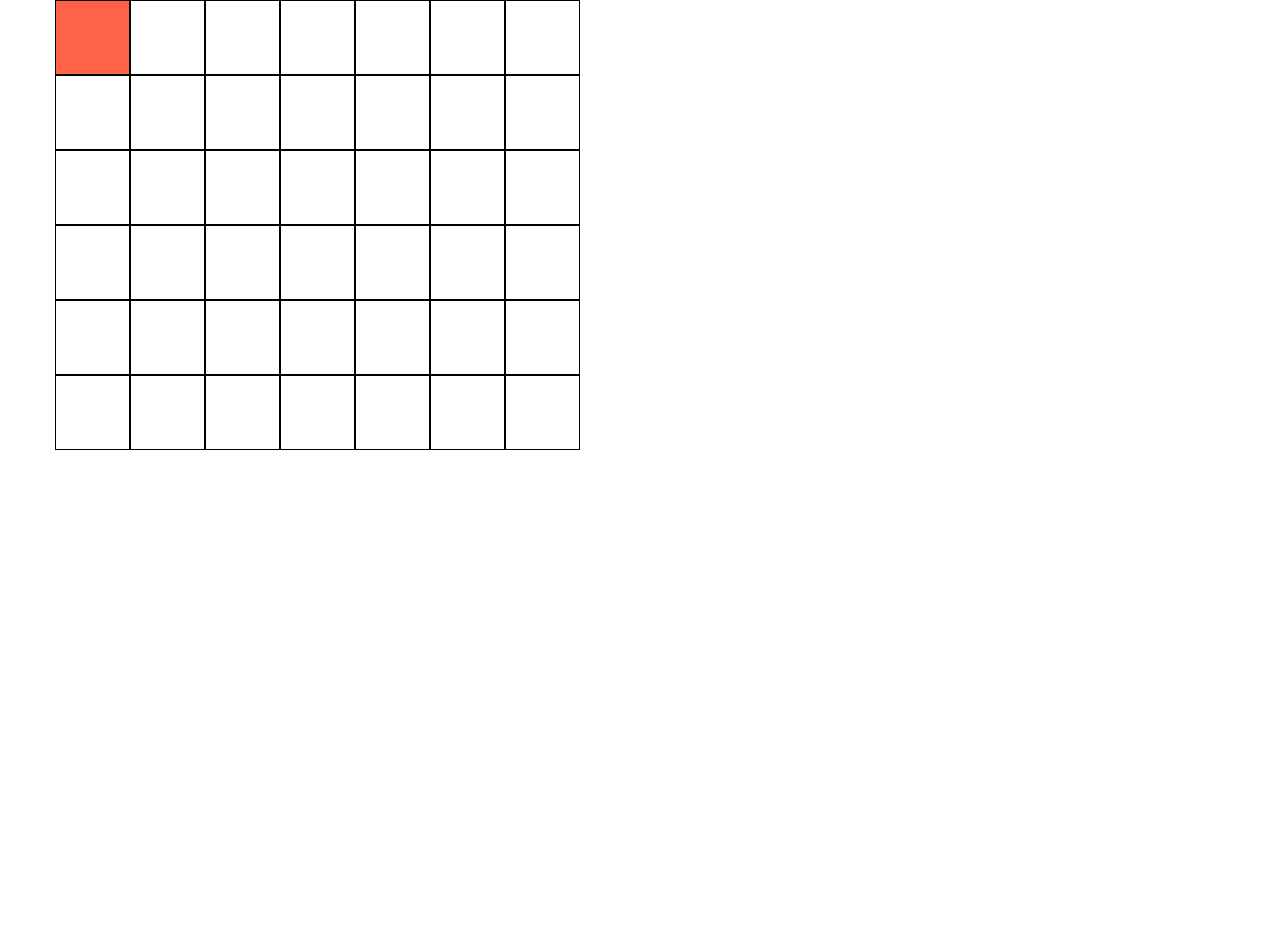
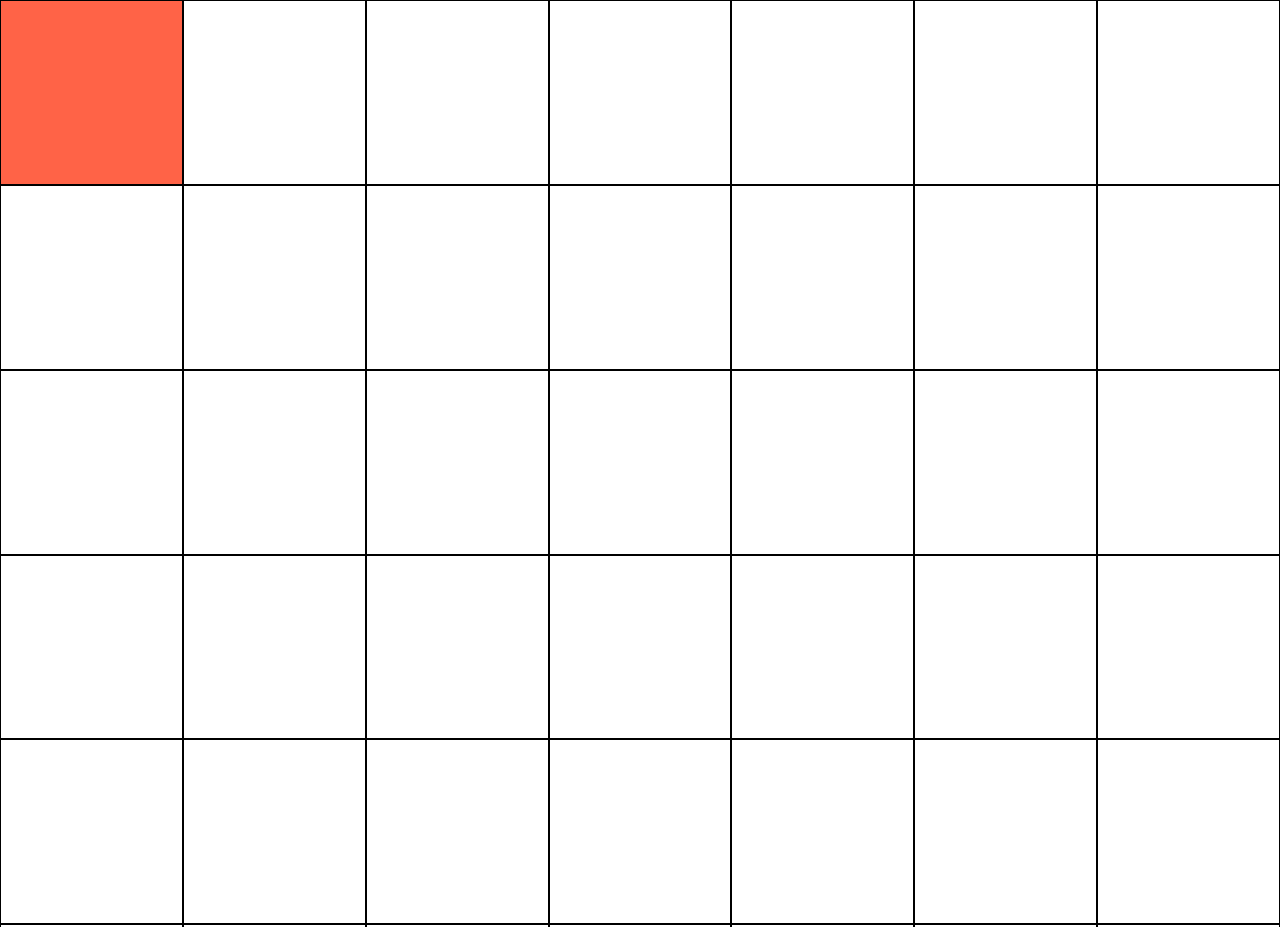
Before and after one commit to brbledsoe/worm_game, a website: page index.html in a window 1280 px wide. Shown: the top 927 px of the page. Before the commit the page ends 800 px from the top, so only its background shows below. Drawn offline with nearby package versions, Linux system fonts and the light colour scheme.

Commit message:
columns now take up 100% width of page and col_tiles now perfect squares

```diff
--- a/index.html
+++ b/index.html
@@ -5,7 +5,7 @@
   <link rel="stylesheet" type="text/css" href="style.css">
 </head>
 <body>
-  <section class="container canvas">
+  <section class="canvas">
   </section>
   <script src="node_modules/jquery/dist/jquery.js"></script>
   <script src="script.js"></script>
--- a/script.js
+++ b/script.js
@@ -16,17 +16,33 @@ function worm_game () {
 
    //empty the current canvas div
    $('.canvas').empty();
+   //size of columns
+   var col_width = 100/canvas[0].length;
+
+   console.log('------- oh hey its a col width -------')
+   console.log(col_width)
+   console.log('--------------------------------------')
 
    //append rows
    for(var i = 0; i < canvas.length; i++){
-     $('.canvas').append('<section class="row canvas_row_'+ i +'"></section>');
+     $('.canvas').append('<section class="canvas_row_'+ i +'"></section>');
 
-     //append columns within rows
+     //append columns
      for(var j = 0; j < canvas[i].length; j++){
+
+      //if [i][j] on wormHead x y add a div with red background else reg div
        if(i === wormHead[0] && j === wormHead[1]){
-         $('.canvas_row_' + i).append('<div class="canvas_col red"></div>')
+         $('.canvas_row_' + i).append(
+            '<div class="canvas_col" style="width:' + col_width + '%;">'+
+               '<div class="canvas_col_tile red"></div>' +
+            '</div>'
+          )
        }else{
-         $('.canvas_row_' + i).append('<div class="canvas_col"></div>')
+         $('.canvas_row_' + i).append(
+            '<div class="canvas_col" style="width:' + col_width + '%;">'+
+               '<div class="canvas_col_tile"></div>' +
+            '</div>'
+          )
        }
      }
    }
@@ -36,29 +52,24 @@ function worm_game () {
   //change wormHead x coord so long as we don't go lower than 0 ( no - 1)
    wormHead.splice(0, 1, Math.max(wormHead[0] - 1, 0));
    renderCanvas()
-
-   console.log(wormHead)
  }
 
  function moveRight(){
   //change wormHead y coord so long as it doesn't exceed the length of a canvas array
   wormHead.splice(1, 1, Math.min(wormHead[1] + 1, canvas[0].length - 1));
   renderCanvas()
-  console.log(wormHead)
  }
 
  function moveDown(){
   //change wormHead x coord so long as it doesn't exceed the length of canvas
    wormHead.splice(0, 1, Math.min(wormHead[0] + 1, canvas.length - 1));
    renderCanvas()
-   console.log(wormHead)
  }
 
  function moveLeft(){
   //change wormHead x coord so long as we don't go lower than 0 ( no -1 )
    wormHead.splice(1, 1, Math.max(wormHead[1] - 1, 0));
    renderCanvas()
-   console.log(wormHead)
  }
 
  return {
--- a/style.css
+++ b/style.css
@@ -4,13 +4,13 @@
 }
 
 .canvas_col{
-  width: 75px;
-  height: 75px;
   float: left;
-  border: 1px solid black;
 }
 
-.canvas{
+.canvas_col_tile{
+  border: 1px solid black;
+  padding-top: 100%;
+  width: 100%;
 }
 
 .red{
```
